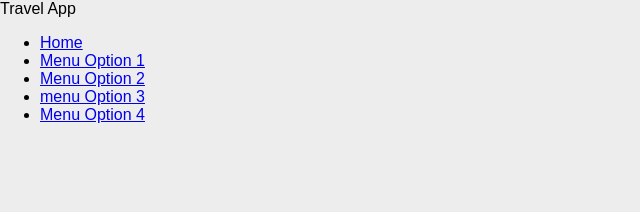
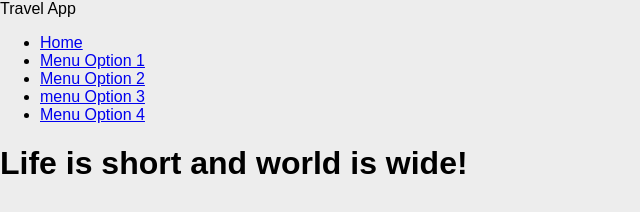
Before and after one commit to gserb/travelApp, a website with bundled scripts: page index.html in a window 1280 px wide. Shown: the whole page, without its empty margins (0-640 px from the left). Built offline with nearby package versions, Linux system fonts and the light colour scheme.

Commit message:
feat: Add hero
Add hero content to the main page

```diff
--- a/index.html
+++ b/index.html
@@ -44,6 +44,12 @@
       </ul>
     </nav>
   </header>
+  <!-- HERO -->
+  <div class="hero-image">
+    <div class="hero-content">
+      <h1>Life is short and world is wide!</h1>
+    </div>
+  </div>
 
   <script type="module" src="./src/travel-app.js"></script>
 </body>
```
